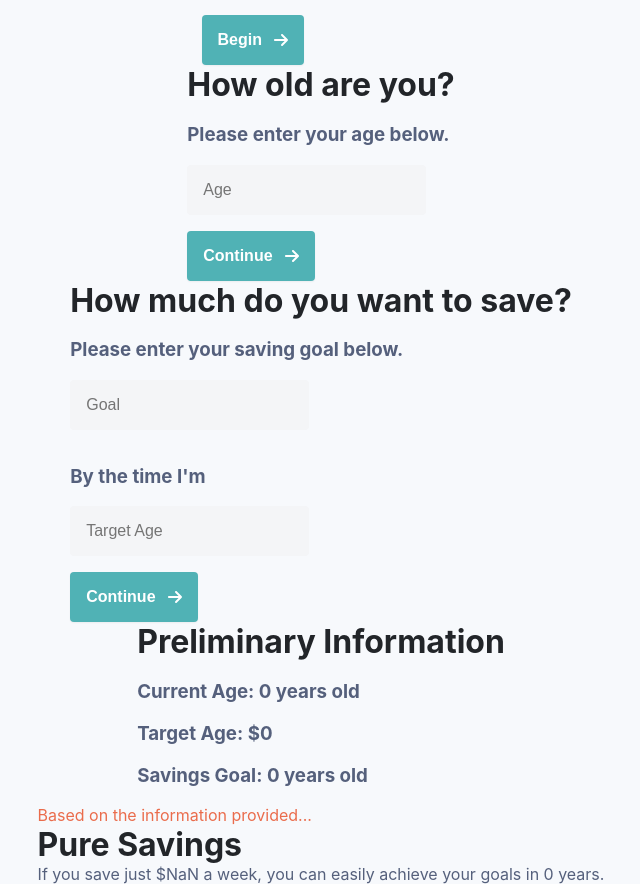
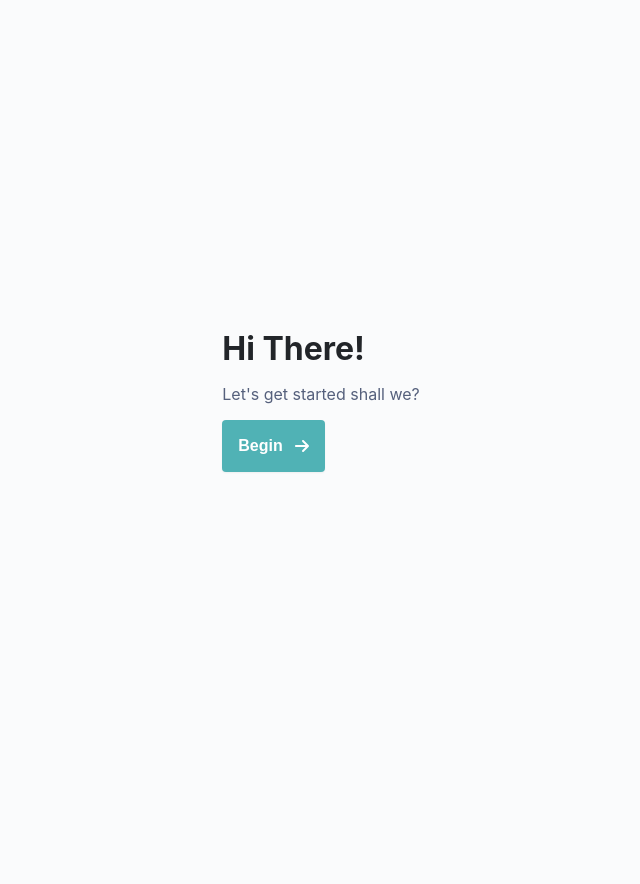
Before and after one commit to Darianlmj/Pearler-Competition, a React (Vite) app: page / in a window 1280 px wide. Shown: the whole page, without its empty margins (319-959 px from the left). After the commit the page ends 800 px from the top, so only its background shows below. Built offline with nearby package versions, Linux system fonts and the light colour scheme.

Commit message:
feat(frontend): made a transition for each tutorial question

```diff
--- a/src/index.css
+++ b/src/index.css
@@ -5,7 +5,7 @@ body {
     sans-serif;
   -webkit-font-smoothing: antialiased;
   -moz-osx-font-smoothing: grayscale;
-  background-color: #f7f9fc;
+  background-color: #fafbfc;
 }
 
 code {
@@ -13,6 +13,6 @@ code {
     monospace;
 }
 
-h1, p {
+h1 {
   margin: 0;
 }
--- a/src/pages/Home/Home.module.scss
+++ b/src/pages/Home/Home.module.scss
@@ -18,6 +18,11 @@
   color: #EA6C4C;
 }
 
+.highlight {
+  color: #50B2B5;
+  font-weight: bold;
+}
+
 .button {
   display: flex;
   flex-direction: row;
@@ -25,7 +30,8 @@
   background-color: #50B2B5;
   color: #fff;
   border: none;
-  padding: 1rem;
+  padding-left: 1rem;
+  padding-right: 1rem;
   border-radius: 0.25rem;
   font-size: 1rem;
   font-weight: bold;
--- a/src/pages/Home/Home.tsx
+++ b/src/pages/Home/Home.tsx
@@ -10,62 +10,124 @@ const Home = () => {
   const [targetAge, setTargetAge] = useState(0);
   const [savingsGoal, setSavingsGoal] = useState(0);
 
+  const [isTutorialStarted, setIsTutorialStarted] = useState(false);
+  const [showWelcomeMessage, setShowWelcomeMessage] = useState(true);
+  const [isStage1Done, setIsStage1Done] = useState(false);
+  const [isStage2Done, setIsStage2Done] = useState(false);
+  const [isStage3Done, setIsStage3Done] = useState(false);
+  const [isTutorialFinished, setIsTutorialFinished] = useState(false);
+
+  const startTutorial = () => {
+    setIsTutorialStarted(true);
+    setShowWelcomeMessage(false);
+  }
+
   const calcSavingsPerWeek = () => {
     return (savingsGoal / ((targetAge - currentAge) * 52)).toFixed(2);
+  }
+
+  const checkStage1 = () => {
+    if (currentAge > 0) {
+      setIsTutorialStarted(false);
+      setIsStage1Done(true);
+    }
+  }
+
+  const checkStage2 = () => {
+    if (currentAge > 0 && savingsGoal > 0 && isStage1Done) {
+      setIsStage1Done(false);
+      setIsStage2Done(true);
+    }
+  }
+
+  const checkStage3 = () => {
+    if (currentAge > 0 && targetAge > 0 && savingsGoal > 0) {
+      setIsStage2Done(false);
+      setIsStage3Done(true);
+      setIsTutorialFinished(true);
+    }
   }
 
   return (
     <div className={styles.flexBox}>
       {/* Welcome Message */}
+      {showWelcomeMessage &&
         <div>
           <h1 className={styles.header}>Hi There!</h1>
-        <h3 className={styles.subheader}>Let's get started shall we?</h3>
-        <button className={styles.button}>
+          <p className={styles.subheader}>Let's get started shall we?</p>
+          <button className={styles.button} onClick={startTutorial}>
             <p className={styles.buttonText}>Begin</p>
             <FontAwesomeIcon icon={faArrowRight as IconProp} />
           </button>
         </div>
+      }
 
       {/* Question about Age */}
+      {isTutorialStarted &&
         <div>
           <h1 className={styles.header}>How old are you?</h1>
-        <h3 className={styles.subheader}>Please enter your age below.</h3>
+          <p className={styles.subheader}>Please enter your age below.</p>
           <input className={styles.input} type='number' placeholder='Age' onChange={e =>{setCurrentAge(e.target.valueAsNumber)}} />
-        <button className={styles.button}>
+          <button className={styles.button} onClick={checkStage1}>
             <p className={styles.buttonText}>Continue</p>
             <FontAwesomeIcon icon={faArrowRight as IconProp} />
           </button>
         </div>
+      }
+
 
       {/* Question about saving goals */}
+      {isStage1Done &&
         <div>
           <h1 className={styles.header}>How much do you want to save?</h1>
-        <h3 className={styles.subheader}>Please enter your saving goal below.</h3>
-        <input className={styles.input} type='number' placeholder='Goal' onChange={e =>{setSavingsGoal(e.target.valueAsNumber)}} />
-        <h3 className={styles.subheader}>By the time I'm</h3>
-        <input className={styles.input} type='number' placeholder='Target Age' onChange={e =>{setTargetAge(e.target.valueAsNumber)}} />
-        <button className={styles.button}>
+          <p className={styles.subheader}>Please enter your saving goal below.</p>
+          <input className={styles.input} type='number' placeholder='Goal' onChange={e => {setSavingsGoal(e.target.valueAsNumber)}} />
+          <button className={styles.button} onClick={checkStage2}>
             <p className={styles.buttonText}>Continue</p>
             <FontAwesomeIcon icon={faArrowRight as IconProp} />
           </button>
         </div>
+      }
 
+
+      {isStage2Done &&
+        <div>
+          <h1 className={styles.header}>Target Age</h1>
+          <p className={styles.subheader}>When do you aim to achieve this goal?</p>
+          <input className={styles.input} type='number' placeholder='Target Age' onChange={e => {setTargetAge(e.target.valueAsNumber)}} />
+          <button className={styles.button} onClick={checkStage3}>
+            <p className={styles.buttonText}>Continue</p>
+            <FontAwesomeIcon icon={faArrowRight as IconProp} />
+          </button>
+        </div>
+      }
+
+      {isTutorialFinished &&
+        <>
           {/* Displaying the initial info */}
           <div>
             <h1 className={styles.header}>Preliminary Information</h1>
-        <h3 className={styles.subheader}>Current Age: {currentAge} years old</h3>
-        <h3 className={styles.subheader}>Target Age: ${savingsGoal}</h3>
-        <h3 className={styles.subheader}>Savings Goal: {targetAge} years old</h3>
+            <p className={styles.subheader}>Current Age: {currentAge} years old</p>
+            <p className={styles.subheader}>Target Age: {targetAge} years old</p>
+            <p className={styles.subheader}>Savings Goal: ${savingsGoal}</p>
           </div>
+
 
           {/* Dashboard for stats */}
           <div>
             <p className={styles.subheader2}>Based on the information provided...</p>
             <h1 className={styles.header}>Pure Savings</h1>
             <p className={styles.subheader}>
-          If you save just ${calcSavingsPerWeek()} a week, you can easily achieve your goals in {targetAge - currentAge} years.
+              If you save just
+              <span className={styles.highlight}> ${calcSavingsPerWeek()} </span>
+              a week, you can easily achieve your goals in
+              <span className={styles.highlight}> {targetAge - currentAge} </span>
+              years.
             </p>
+
+            <h1 className={styles.header}>Investing with Pearler Micro</h1>
           </div>
+        </>}
     </div>
   )
 }
```
Lines whose indentation alone changed are shown as unchanged.
